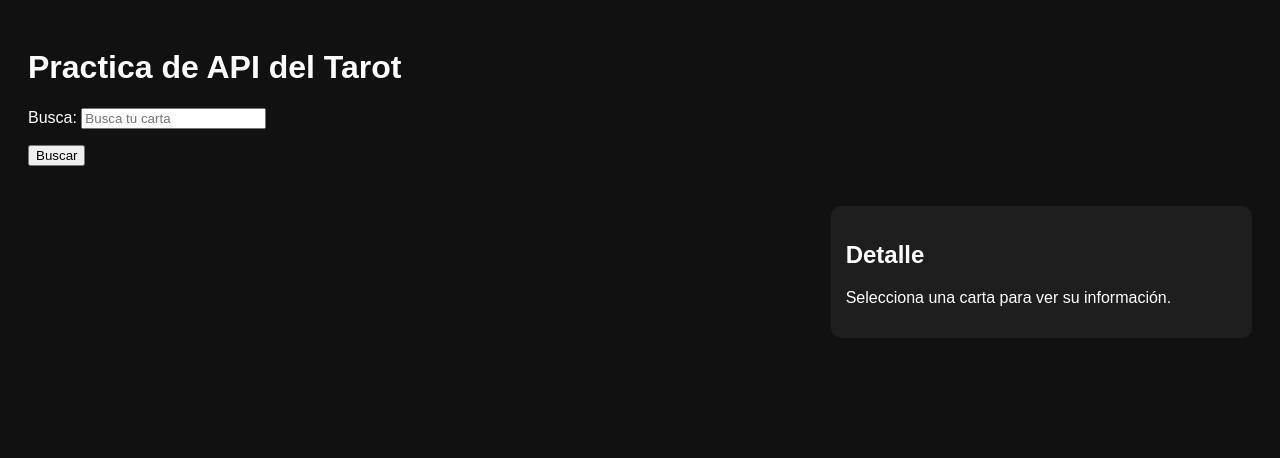
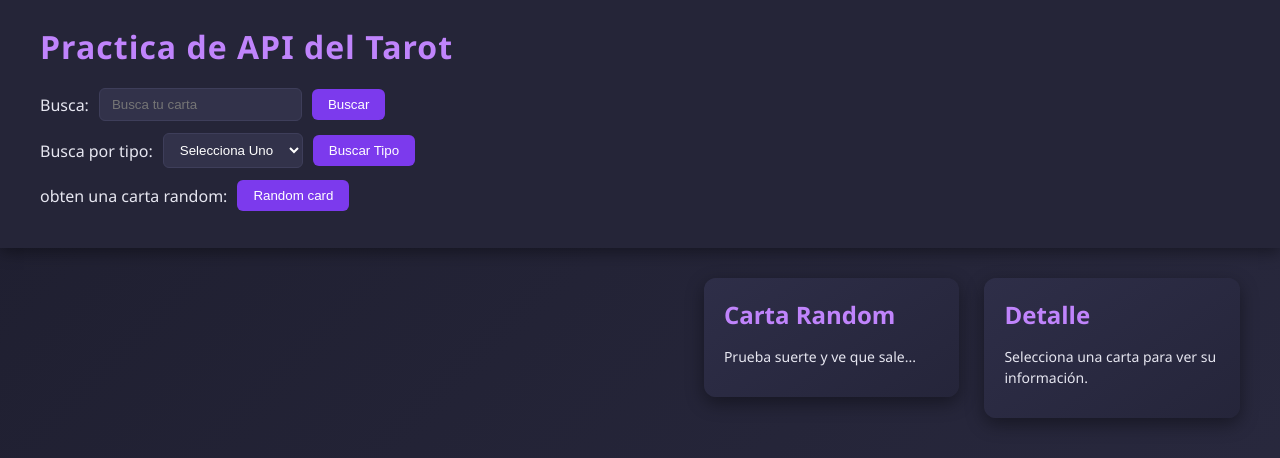
Before and after one commit to OviedoAT/PracticaApiPropia, a plain HTML site: page index.html in a window 1280 px wide. Drawn offline with Linux system fonts and the light colour scheme; no server answers.

Commit message:
Mejora de estilos y funciones nuevas

```diff
--- a/apiTarot.js
+++ b/apiTarot.js
@@ -4,7 +4,10 @@ const inputBusqueda = document.getElementById("inputBusqueda");
 const btnBusqueda = document.getElementById("btnBusqueda");
 const resultadosDiv = document.getElementById("resultados");
 const detalleDiv = document.getElementById("detalleCarta");
-const tipoSelect = document.getElementById("tipoPalos");
+const detalleRandom = document.getElementById("cartaRandomDetalle")
+const tipoSelect = document.getElementById("tipoCarta");
+const btnBusquedaTipo = document.getElementById("btnTipoBuscar");
+const btnRandom = document.getElementById("btnRandom");
 
 const cargarTodasLasCartas = () => {
     fetch(BASE_URL)
@@ -38,7 +41,24 @@ const buscarCartas = () => {
 
         return;
     }
+
 };
+
+const buscarTipo = () => {
+    const texto = tipoSelect.value;
+    if (texto !== "") {
+        fetch(`${BASE_URL}/search?type=${texto}`)
+            .then(response => response.json())
+            .then(data => {
+                renderizarCards(data.cards);
+            })
+            .catch(error => {
+                console.error("Error en búsqueda por nombre:", error);
+            });
+        return;
+    }
+    tipoSelect.value = "";
+}
 
 const renderizarCards = (cartas) => {
 
@@ -56,6 +76,7 @@ const renderizarCards = (cartas) => {
 
         card.innerHTML = `
             <h4>${carta.name}</h4>
+            <h4>${carta.type}</h4>
         `;
 
         card.addEventListener("click", () => {
@@ -87,6 +108,25 @@ const obtenerDetalleCarta = (nombre) => {
         });
 };
 
+const obtenerRandomCard = () => {
+    fetch(`${BASE_URL}/random`)
+        .then(response => response.json())
+        .then(data => {
+            const cartaRandom = data.cards[0];
+
+            detalleRandom.innerHTML = `
+        <h2>Random Card</h2>
+        <h3>${cartaRandom.name}</h3>
+        <p><strong>Tipo:</strong> ${cartaRandom.type}</p>
+        <p><strong>Significado (Derecho):</strong> ${cartaRandom.meaning_up}</p>
+        <p><strong>Significado (Invertido):</strong> ${cartaRandom.meaning_rev}</p>
+        <p><strong>Descripción:</strong> ${cartaRandom.desc}
+        `;
+        })
+}
+
 window.addEventListener("DOMContentLoaded", cargarTodasLasCartas);
 
 btnBusqueda.addEventListener("click", buscarCartas);
+btnBusquedaTipo.addEventListener("click", buscarTipo);
+btnRandom.addEventListener("click", obtenerRandomCard);
--- a/index.html
+++ b/index.html
@@ -11,8 +11,21 @@
 <body>
     <header>
         <h1>Practica de API del Tarot</h1>
-        <p>Busca: <input type="text" id="inputBusqueda" placeholder="Busca tu carta"></p>
-        <button id="btnBusqueda">Buscar</button>
+        <p>Busca: <input type="text" id="inputBusqueda" placeholder="Busca tu carta"> <button
+                id="btnBusqueda">Buscar</button></p>
+        <p>
+            Busca por tipo:
+            <select id="tipoCarta">
+                <option value="">Selecciona Uno</option>
+                <option value="major">Mayor</option>
+                <option value="minor">Menor</option>
+            </select>
+            <button id="btnTipoBuscar">Buscar Tipo</button>
+        </p>
+        <p>
+            obten una carta random:
+            <button id="btnRandom">Random card</button>
+        </p>
     </header>
 
     <main class="layout">
@@ -20,6 +33,11 @@
         <section class="contenido">
             <div id="resultados" class="cards-container"></div>
         </section>
+
+        <aside id="cartaRandomDetalle" class="detalleRandom">
+            <h2>Carta Random</h2>
+            <p>Prueba suerte y ve que sale...</p>
+        </aside>
 
         <aside id="detalleCarta" class="detalle">
             <h2>Detalle</h2>
@@ -31,4 +49,5 @@
 </body>
 
 <script src="apiTarot.js"></script>
+
 </html>
--- a/style.css
+++ b/style.css
@@ -1,58 +1,137 @@
+* {
+    margin: 0;
+    padding: 0;
+    box-sizing: border-box;
+}
+
 body {
-    font-family: Arial, sans-serif;
-    background: #111;
+    font-family: 'Segoe UI', sans-serif;
+    background: linear-gradient(135deg, #1e1e2f, #2a2a40);
+    color: #e6e6f0;
+    min-height: 100vh;
+}
+
+header {
+    padding: 25px 40px;
+    background-color: #252538;
+    box-shadow: 0 4px 15px rgba(0, 0, 0, 0.4);
+}
+
+header h1 {
+    margin-bottom: 20px;
+    font-weight: 600;
+    color: #c084fc;
+    letter-spacing: 1px;
+}
+
+header p {
+    margin-bottom: 12px;
+    display: flex;
+    align-items: center;
+    gap: 10px;
+    flex-wrap: wrap;
+}
+
+input,
+select {
+    padding: 8px 12px;
+    border-radius: 6px;
+    border: 1px solid #3e3e5a;
+    background-color: #32324a;
     color: white;
-    padding: 20px;
+    outline: none;
+    transition: 0.2s ease;
+}
+
+input:focus,
+select:focus {
+    border-color: #a855f7;
+}
+
+button {
+    padding: 8px 16px;
+    border: none;
+    border-radius: 6px;
+    background-color: #7c3aed;
+    color: white;
+    font-weight: 500;
+    cursor: pointer;
+    transition: 0.2s ease-in-out;
+}
+
+button:hover {
+    background-color: #6d28d9;
+    transform: translateY(-2px);
+}
+
+.layout {
+    display: grid;
+    grid-template-columns: 3fr 1.2fr 1.2fr;
+    gap: 25px;
+    padding: 30px 40px;
 }
 
 .cards-container {
     display: grid;
-    grid-template-columns: repeat(auto-fill, minmax(160px, 1fr));
-    gap: 15px;
+    grid-template-columns: repeat(auto-fill, minmax(180px, 1fr));
+    gap: 20px;
 }
 
 .card {
-    background: #1e1e1e;
-    border-radius: 10px;
-    padding: 10px;
+    background: linear-gradient(145deg, #2e2e48, #25253a);
+    border-radius: 12px;
+    padding: 20px;
     text-align: center;
     cursor: pointer;
-    transition: transform 0.2s ease;
+    transition: 0.3s ease;
+    box-shadow: 0 6px 18px rgba(0, 0, 0, 0.4);
+}
+
+.card h4 {
+    margin-bottom: 8px;
+    font-weight: 600;
+    color: #f1f1ff;
+}
+
+.card p {
+    font-size: 14px;
+    color: #b8b8d6;
 }
 
 .card:hover {
-    transform: scale(1.05);
-    background: #2a2a2a;
+    transform: translateY(-5px) scale(1.03);
+    box-shadow: 0 10px 25px rgba(124, 58, 237, 0.4);
 }
 
-.card img {
-    width: 100px;
-    height: auto;
+.detalleRandom,
+.detalle {
+    background: linear-gradient(145deg, #2e2e48, #25253a);
+    padding: 20px;
+    border-radius: 12px;
+    box-shadow: 0 6px 18px rgba(0, 0, 0, 0.4);
+    height: fit-content;
 }
 
-#detalleCarta {
-    margin-top: 20px;
-    background: #1e1e1e;
-    padding: 15px;
-    border-radius: 10px;
+.detalleRandom h2,
+.detalle h2 {
+    margin-bottom: 15px;
+    color: #c084fc;
 }
 
-.layout {
-    display: flex;
-    gap: 20px;
-    margin-top: 20px;
+.detalleRandom p,
+.detalle p {
+    margin-bottom: 10px;
+    line-height: 1.5;
+    font-size: 14px;
 }
 
-.contenido {
-    flex: 3;
+@media (max-width: 1100px) {
+    .layout {
+        grid-template-columns: 1fr;
+    }
+
+    .detalleRandom,
+    .detalle {
+        margin-top: 20px;
+    }
 }
-
-.detalle {
-    flex: 1.5;
-    background: #1e1e1e;
-    padding: 15px;
-    border-radius: 10px;
-    position: sticky;
-    top: 20px;
-    height: fit-content;
-}
```
Lines whose indentation alone changed are shown as unchanged.
